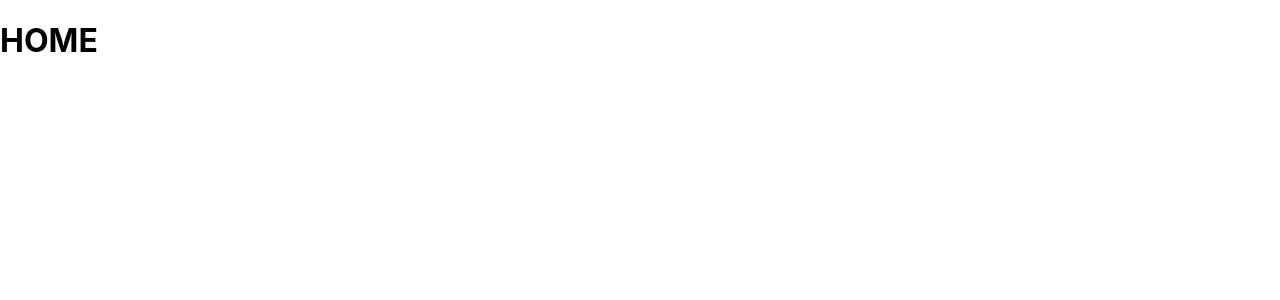
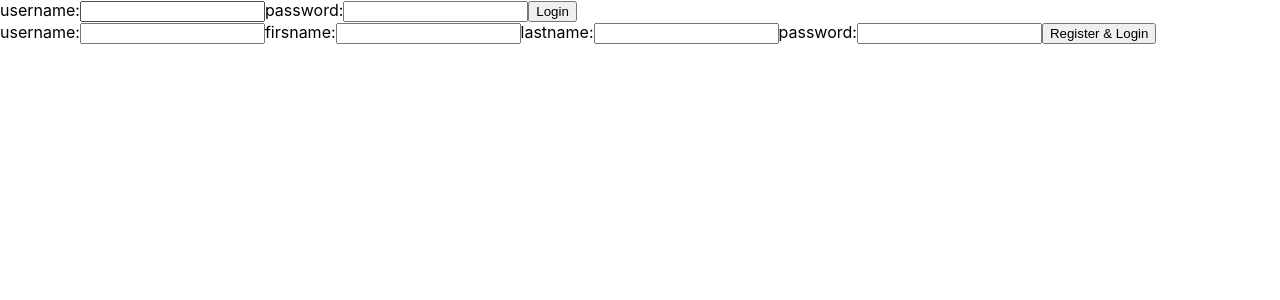
Before and after one commit to stephene-bernardo/user-management-frontend, a React (Create React App) app: page / in a window 1280 px wide. Shown: the top 300 px of the page. Built offline with nearby package versions, Linux system fonts and the light colour scheme.

Commit message:
added some authentication changes

```diff
--- a/package.json
+++ b/package.json
@@ -8,8 +8,10 @@
     "apollo-cache-inmemory": "^1.6.3",
     "apollo-client": "^2.6.4",
     "apollo-link-http": "^1.5.16",
+    "axios": "^0.19.0",
     "graphql": "^14.5.8",
     "graphql-tag": "^2.10.1",
+    "querystring": "^0.2.0",
     "react": "^16.10.2",
     "react-dom": "^16.10.2",
     "react-router-dom": "^5.1.2",
--- a/src/App.js
+++ b/src/App.js
@@ -6,6 +6,7 @@ import {
   Route,
 } from "react-router-dom";
 import UserManagement from "./userManagement";
+import Home from "./home"
 
 function App() {
   return (
@@ -15,7 +16,7 @@ function App() {
           <UserManagement></UserManagement>
         </Route>
         <Route path="/">
-          <h1>HOME</h1>
+          <Home></Home>
         </Route>
       </Switch>
     </Router>
--- /dev/null
+++ b/src/home.js
@@ -0,0 +1,37 @@
+import React from 'react';
+import axios from 'axios'
+import { useHistory } from "react-router-dom";
+import Login from './login'
+import Register from './register'
+import UserLocalStorage from "./services/userLocalStorage";
+const qs = require('querystring')
+
+
+export default function Home(){
+  let userLocalStorage = new UserLocalStorage();
+  let history = useHistory();
+  function handleClick(username, password) {
+    axios.post('http://localhost:4201/login',
+      qs.stringify({username: username, password: password}),
+      { headers: { 'Content-Type': 'application/x-www-form-urlencoded' }
+      }).then((res)=>{
+      if(res.data.passport.user.id){
+        userLocalStorage.setUserId(res.data.passport.user.id)
+        history.push("/user-management");
+      }
+    });
+
+    const options = {
+      headers: {'userid': localStorage.getItem('userid')}
+    };
+    axios.get('http://localhost:4201/profile', options).then(res=>{
+      console.log(res)
+    })
+  }
+  return (
+    <div>
+      <Login handleClick={handleClick}/>
+      <Register/>
+    </div>
+  )
+}
--- /dev/null
+++ b/src/login.js
@@ -0,0 +1,26 @@
+import React from "react";
+import  { useRef  } from 'react'
+
+export default function Login(props){
+  const username = useRef(null);
+  const password = useRef(null);
+  function handleClick(event) {
+    props.handleClick(username.current.value, password.current.value)
+    event.preventDefault();
+  }
+
+  return (
+    <form onSubmit={handleClick}>
+      <label>
+        username:
+        <input ref={username} type="text" name="username" />
+      </label>
+      <label>
+        password:
+        <input type="text"  ref={password} name="password" />
+      </label>
+      <input  type="submit" value="Login" />
+    </form>
+
+  )
+}
--- /dev/null
+++ b/src/register.js
@@ -0,0 +1,37 @@
+import React from "react";
+import  { useRef  } from 'react'
+
+export default function Register(props){
+  const username = useRef(null);
+  const firstname = useRef(null);
+  const lastname = useRef(null);
+  const password = useRef(null);
+  function handleClick(event) {
+    // props.handleClick(username.current.value, password.current.value)
+    event.preventDefault();
+  }
+
+  return (
+    <form onSubmit={handleClick}>
+      <label>
+        username:
+        <input ref={username} type="text" name="username" />
+      </label>
+      <label>
+        firsname:
+        <input ref={firstname} type="text" name="username" />
+      </label>
+      <label>
+        lastname:
+        <input ref={lastname} type="text" name="username" />
+      </label>
+      <label>
+        password:
+        <input type="text"  ref={password} name="password" />
+      </label>
+
+      <input  type="submit" value="Register & Login" />
+    </form>
+
+  )
+}
--- /dev/null
+++ b/src/services/userLocalStorage.js
@@ -0,0 +1,10 @@
+const USERID_PROPERTY = 'userid';
+
+export default class UserLocalStorage {
+  setUserId(id) {
+    localStorage.setItem(USERID_PROPERTY, id)
+  }
+  getUserId(){
+    localStorage.getItem(USERID_PROPERTY)
+  }
+}
--- a/src/userManagement.js
+++ b/src/userManagement.js
@@ -3,6 +3,9 @@ import {useQuery, useMutation} from "@apollo/react-hooks";
 import gql from 'graphql-tag';
 import  { useRef } from 'react'
 import User from "./user";
+import { useHistory } from "react-router-dom";
+import UserLocalStorage from "./services/userLocalStorage";
+
 const FETCH_USERS = gql`{users {id, firstName, lastName, userName}}`;
 const CREATE_USER = gql`mutation CreateUser($firstName: String!, $lastName: String!, $userName: String!)
      {createUser(user: {firstName:$firstName, lastName:$lastName, userName: $userName}){id}}`;
@@ -11,6 +14,11 @@ const UPDATE_USER = gql `mutation UpdateUser($id: Int!, $firstName: String!, $la
 {updateUser(id: $id, userInput: {firstName: $firstName, lastName: $lastName, userName: $userName})}`
 
 export default function UserManagement () {
+  let userLocalStorage = new UserLocalStorage()
+  let history = useHistory();
+  if(!userLocalStorage.getUserId()){
+    history.push("/");
+  }
   const firstName = useRef(null);
   const lastName = useRef(null);
   const userName = useRef(null);
```
Also changed, not shown: 1 other file (tests, documents, lock files or other folders).
